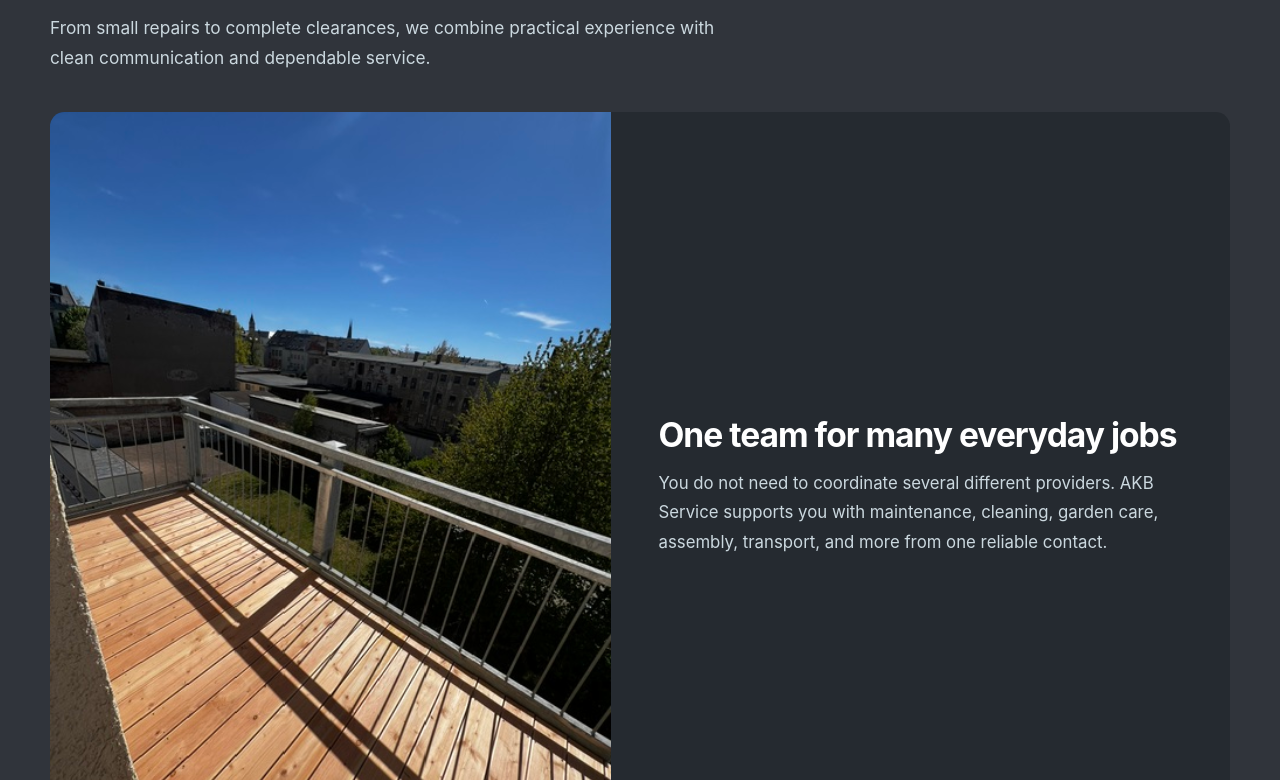
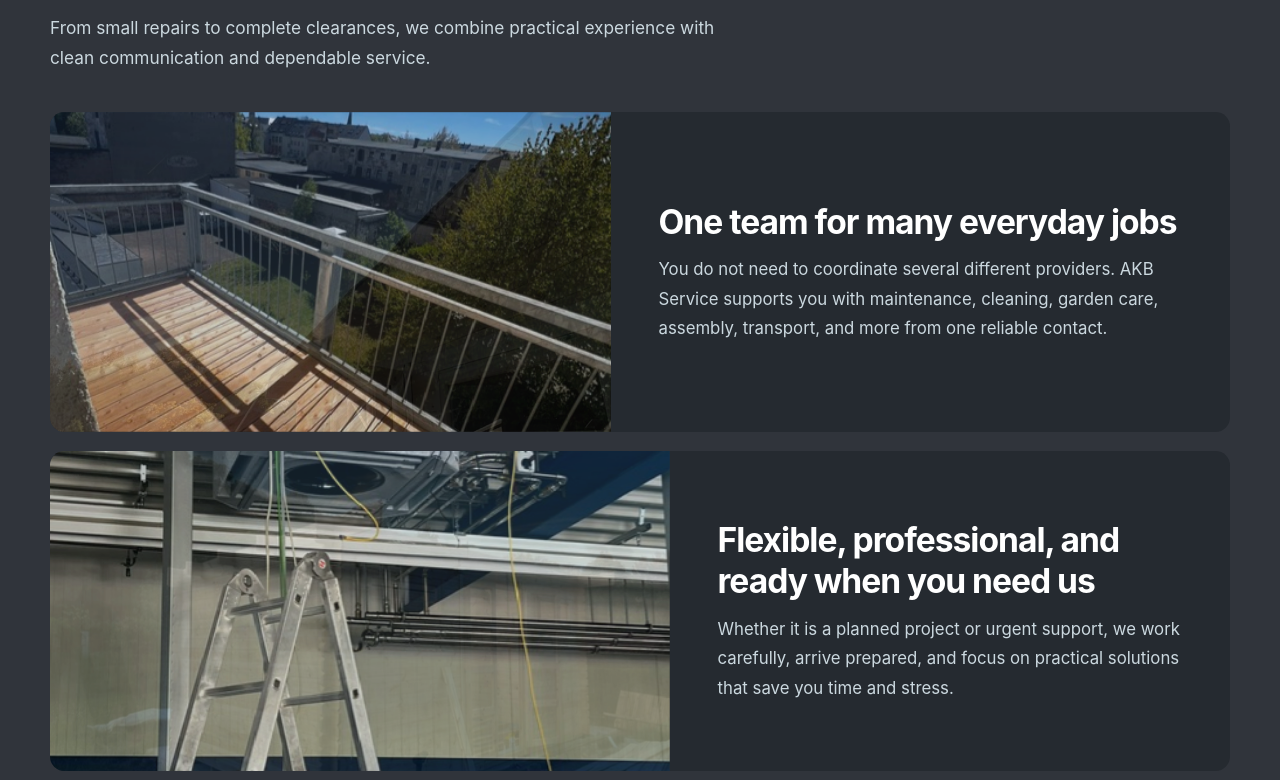
Before and after one commit to Samurai-Ebben/AKB, a React (Vite) app in the folder akb-website/: page / in a window 1280 px wide. Shown: the part 2500-3280 px from the top of the page. Built offline with nearby package versions, Linux system fonts and the light colour scheme.

Commit message:
Fading images

```diff
--- a/akb-website/src/App.css
+++ b/akb-website/src/App.css
@@ -458,11 +458,11 @@ main section {
   order: 2;
 }
 
-.why-card img {
+.why-card > img,
+.why-card > .fading-image {
   width: 100%;
   height: 100%;
   min-height: 320px;
-  object-fit: cover;
 }
 
 .why-card-content {
@@ -486,8 +486,27 @@ main section {
   line-height: 1.75;
 }
 
+.fading-image {
+  position: relative;
+  min-height: 320px;
+  overflow: hidden;
+}
+
+.fading-image img {
+  position: absolute;
+  inset: 0;
+  width: 100%;
+  height: 100%;
+  object-fit: cover;
+  opacity: 0;
+  transition: opacity 1500ms ease;
+}
+
+.fading-image img.active {
+  opacity: 1;
+}
+
 /* About */
-
 #about {
   background-color: var(--color-surface);
   border-block: 1px solid var(--color-border);
@@ -586,7 +605,8 @@ main section {
     order: 0;
   }
 
-.why-card img {
+  .why-card > img,
+  .why-card > .fading-image {
     min-height: 240px;
   }
 }
--- a/akb-website/src/components/WhyChooseUs.jsx
+++ b/akb-website/src/components/WhyChooseUs.jsx
@@ -1,8 +1,46 @@
+import { useEffect, useState } from 'react'
 import SectionHeading from './SectionHeading'
 import balconyDecking from '../assets/work/balcony-decking.jpeg'
 import technicalInstallation from '../assets/work/technical-installation.jpeg'
 
+import timberConstruction from '../assets/work/timber-construction.jpeg'
+import houseBuilding from '../assets/work/hus_built.jpeg'
+
+const whyImageGroups = {
+  reliable: [balconyDecking, houseBuilding],
+  flexible: [technicalInstallation, timberConstruction],
+}
+
+function FadingImage({ images, alt }) {
+  const [activeIndex, setActiveIndex] = useState(0)
+
+  useEffect(() => {
+    const intervalId = window.setInterval(() => {
+      setActiveIndex((currentIndex) => (currentIndex + 1) % images.length)
+    }, 6200)
+
+    return () => {
+      window.clearInterval(intervalId)
+    }
+  }, [images.length])
+
+  return (
+    <div className="fading-image">
+      {images.map((image, index) => (
+        <img
+          key={image}
+          src={image}
+          alt={index === activeIndex ? alt : ''}
+          className={index === activeIndex ? 'active' : ''}
+          aria-hidden={index !== activeIndex}
+        />
+      ))}
+    </div>
+  )
+}
+
 function WhyChooseUsSection({ t }) {
+
   return (
     <section id="work" className="why-section">
       <div className="section-inner">
@@ -12,8 +50,8 @@ function WhyChooseUsSection({ t }) {
           intro={t('why.intro')}
         /><div className="why-grid">
           <article className="why-card">
-            <img
-              src={balconyDecking}
+            <FadingImage
+              images={whyImageGroups.reliable}
               alt={t('why.items.reliable.alt')}
             />
 
@@ -24,8 +62,8 @@ function WhyChooseUsSection({ t }) {
           </article>
 
           <article className="why-card why-card-reversed">
-            <img
-              src={technicalInstallation}
+            <FadingImage
+              images={whyImageGroups.flexible}
               alt={t('why.items.flexible.alt')}
             />
 
```
Also changed, not shown: akb-website/src/assets/work/hus_built.jpeg (added), 1 other file (tests, documents, lock files or other folders). Lines whose indentation alone changed are shown as unchanged.
